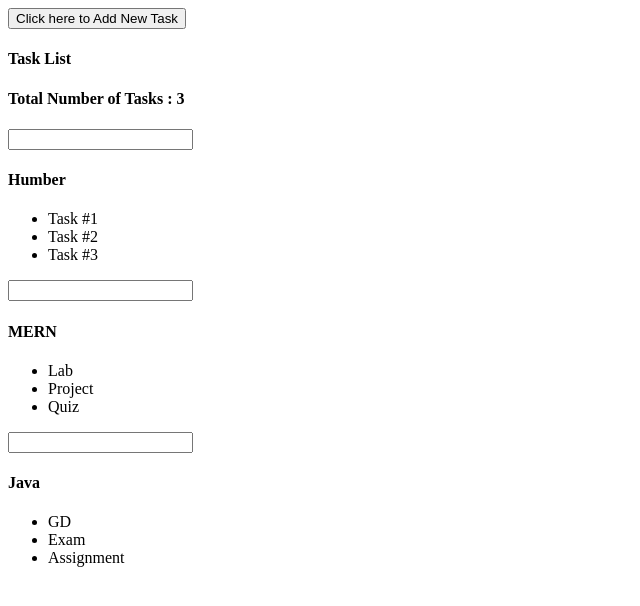
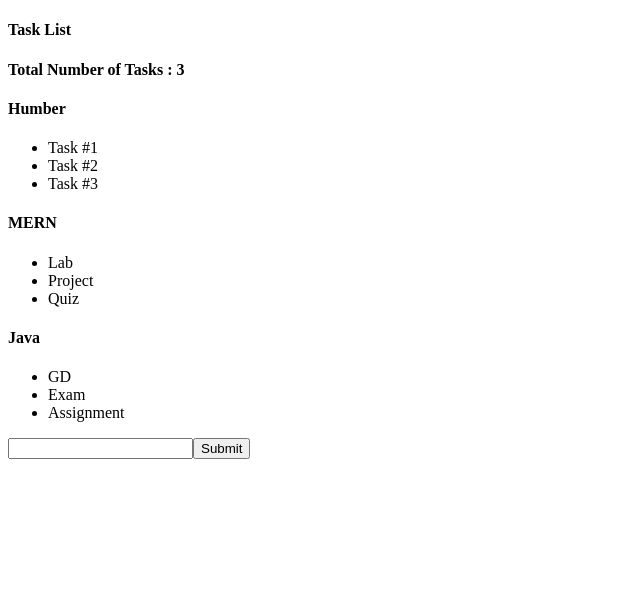
Before and after one commit to SudhirDeshwal/React_LabWork, a React (Create React App) app: page / in a window 1280 px wide. Shown: the top 606 px of the page, without its empty margins (0-640 px from the left). Built offline with nearby package versions, Linux system fonts and the light colour scheme.

Commit message:
Add functionality added

```diff
--- /dev/null
+++ b/src/AddTaskform.js
@@ -0,0 +1,40 @@
+import React, { Component } from 'react';
+
+class AddTaskform extends Component {
+
+    state = {
+        value: '',
+      };
+
+      handleChange =(e)=>{
+            this.setState(
+            {value:e.target.value}
+            )}
+
+            handlesubmit = (e) => {
+                e.preventDefault();
+                this.props.addtask(this.state.value);
+               this.setState({ value: '' });
+              };
+
+      render(){
+
+        return (
+         <form  onSubmit={this.handlesubmit}>
+         <input type="text"
+         value={this.state.value}
+         onChange = {this.handleChange}
+
+         ></input>
+
+         <input type="submit"></input>
+         </form>
+         );}
+
+
+
+}
+
+
+
+export default AddTaskform;
--- a/src/App.js
+++ b/src/App.js
@@ -1,6 +1,7 @@
 import React, { Component} from 'react';
 import Header from './Header';
 import Tasklist from './Tasklist';
+import AddTaskform from './AddTaskform';
 
 
 class App extends Component {
@@ -10,6 +11,7 @@
       {title: 'MERN',tasks: ['Lab' ,'Project', 'Quiz'],id: 2, },
       {title: 'Java',tasks: ['GD' ,'Exam', 'Assignment'],id: 3,}, ],
   };
+  previd = 4;
 
  switchNamehandler =() => {
 
@@ -28,23 +30,35 @@
 
  }
 
+ addNewTask = (title) => {
+
+  this.setState((prevState) => {
+
+    return {
+      tasklist : [ ...prevState.tasklist , {
+        title: title,
+        tasks: ['newTask #1' ,'newTask #2', 'newTask #3'],
+        id: (this.previd += 1),}
+      ]
+    }
+  })}
+
 render(){
 
     return(
       <div className='App'>
-       <button onClick={this.switchNamehandler}>Click here to Add New Task</button>
+       {/* <button onClick={this.switchNamehandler}>Click here to Add New Task</button>  */}
       <Header title="Task List" items={this.state.tasklist.length}/>
 
       {this.state.tasklist.map((t1) => (
-
-      <Tasklist
+     <Tasklist
       title={t1.title}
       item={t1.tasks}
-     added={this.taskaddhandler}
+      id={t1.id} />
+      ))}
 
-      />
-      )
-      )}
+      <AddTaskform addtask={this.addNewTask}></AddTaskform>
+
       </div>
     );
   }
--- a/src/Tasklist.js
+++ b/src/Tasklist.js
@@ -5,7 +5,7 @@
 
     return (
          <div>
-        <input type="text" onChange={props.added}></input>
+        {/* <input type="text" onChange={props.added}></input>      */}
         <h4>{props.title}</h4>
         <ul>
           {props.item.map((t) => (
```
